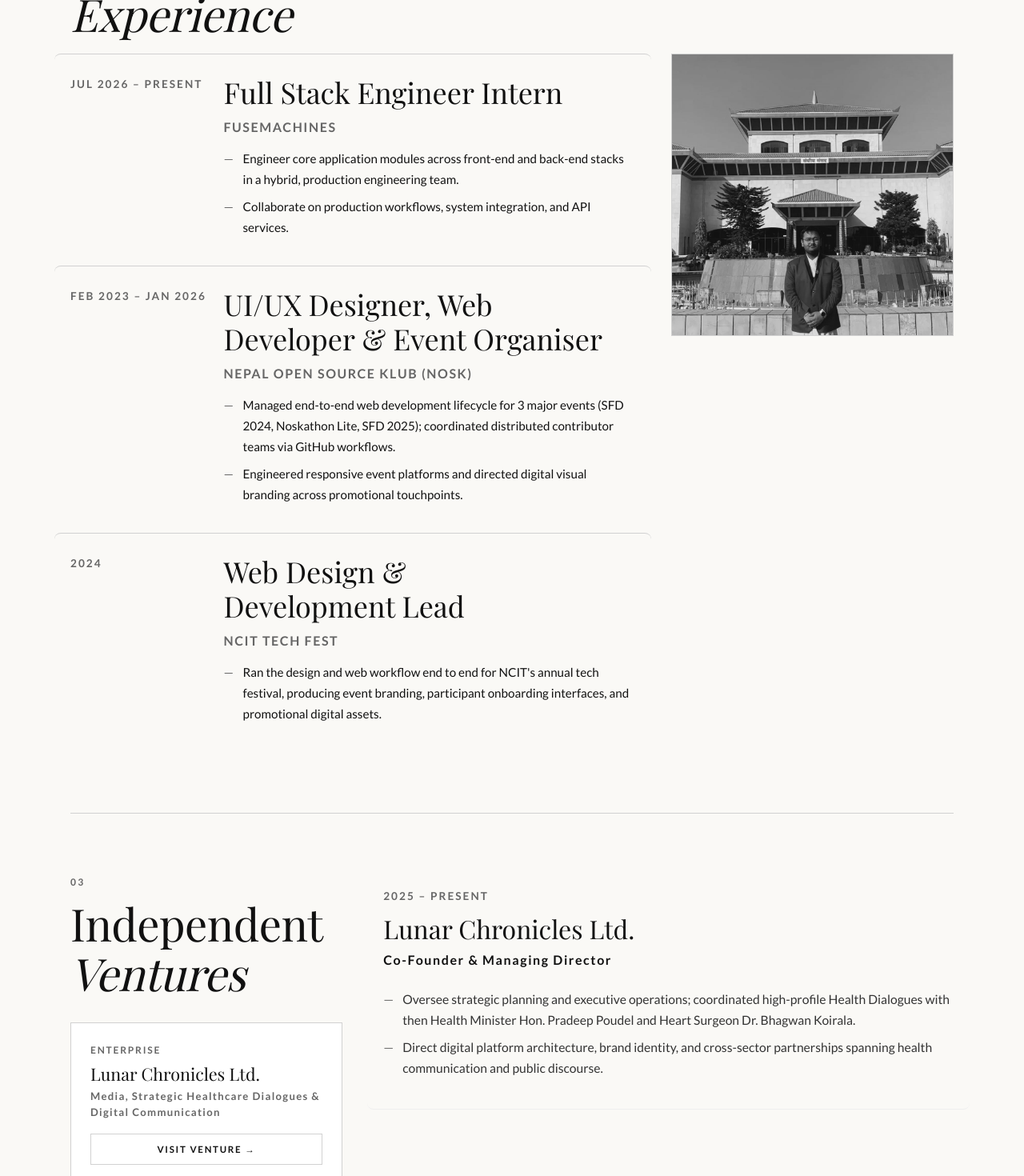
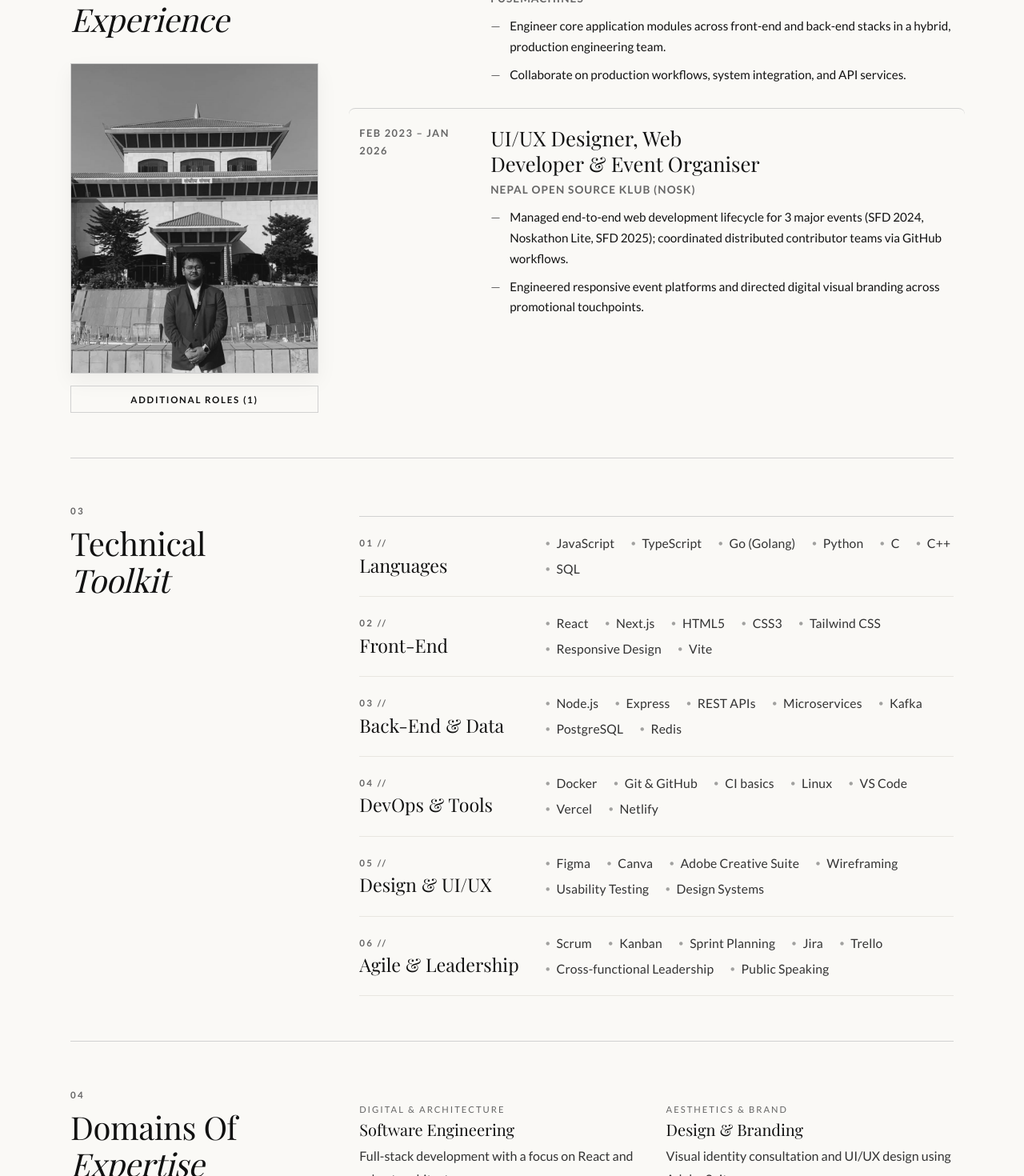
Before and after one commit to sujalbthapa/PortfolioWebsite, a React (Vite) app: page /details in a window 1280 px wide. Shown: the part 880-2350 px from the top of the page at 80% size. Built offline with nearby package versions, Linux system fonts and the light colour scheme; a web font is replaced by a local one.

Commit message:
Refine section order: NOSK on top, NCIT Tech Fest below, Ventures to Section 06; harmonize layout grid and component spacing

```diff
--- a/src/components/layout/Navbar.tsx
+++ b/src/components/layout/Navbar.tsx
@@ -16,10 +16,10 @@ const Navbar: React.FC<NavbarProps> = ({ activeSection, onScroll }) => {
   const links: { id: SectionId; label: string }[] = [
     { id: 'profile', label: 'Profile' },
     { id: 'leadership', label: 'Experience' },
-    { id: 'ventures', label: 'Ventures' },
     { id: 'skills', label: 'Toolkit' },
     { id: 'expertise', label: 'Expertise' },
     { id: 'research', label: 'Research' },
+    { id: 'ventures', label: 'Ventures' },
     { id: 'mun', label: 'Diplomacy' },
     { id: 'rotaract', label: 'Rotaract' },
     { id: 'civic', label: 'Civic' },
--- a/src/data/content.ts
+++ b/src/data/content.ts
@@ -26,14 +26,6 @@ export const professionalExperienceData: ExperienceItem[] = [
     desc: [
       "Managed end-to-end web development lifecycle for 3 major events (SFD 2024, Noskathon Lite, SFD 2025); coordinated distributed contributor teams via GitHub workflows.",
       "Engineered responsive event platforms and directed digital visual branding across promotional touchpoints."
-    ]
-  },
-  {
-    role: "Web Design & Development Lead",
-    company: "NCIT Tech Fest",
-    date: "2024",
-    desc: [
-      "Ran the design and web workflow end to end for NCIT's annual tech festival, producing event branding, participant onboarding interfaces, and promotional digital assets."
     ]
   }
 ];
@@ -81,7 +73,16 @@ export const diplomacyLeadershipData: ExperienceItem[] = [
   }
 ];
 
-export const secondaryLeadershipData: ExperienceItem[] = [];
+export const secondaryLeadershipData: ExperienceItem[] = [
+  {
+    role: "Web Design & Development Lead",
+    company: "NCIT Tech Fest",
+    date: "2024",
+    desc: [
+      "Ran the design and web workflow end to end for NCIT's annual tech festival, producing event branding, participant onboarding interfaces, and promotional digital assets."
+    ]
+  }
+];
 
 export const academicData: ExperienceItem[] = [
   {
--- a/src/pages/Details.tsx
+++ b/src/pages/Details.tsx
@@ -10,6 +10,7 @@ import { useScrollSpy } from '../hooks/useScrollSpy';
 import {
   profileData,
   professionalExperienceData,
+  secondaryLeadershipData,
   venturesData,
   diplomacyLeadershipData,
   rotaractData,
@@ -33,10 +34,10 @@ import photoLandscape from '../assets/Sujal Photo/View_Landscape.jpg';
 const sectionIds: SectionId[] = [
   'profile',
   'leadership',
-  'ventures',
   'skills',
   'expertise',
   'research',
+  'ventures',
   'mun',
   'rotaract',
   'civic',
@@ -46,6 +47,7 @@ const sectionIds: SectionId[] = [
 const Details = () => {
   useScrollReveal();
   const activeSection = useScrollSpy(sectionIds, 'profile');
+  const [showMoreLeadership, setShowMoreLeadership] = useState(false);
   const [allExpertiseExpanded, setAllExpertiseExpanded] = useState(false);
   const [allMunExpanded, setAllMunExpanded] = useState(false);
   const [allCivicExpanded, setAllCivicExpanded] = useState(false);
@@ -56,6 +58,7 @@ const Details = () => {
     const handleBeforeMatch = (e: Event) => {
       const target = e.target as HTMLElement | null;
       if (!target) return;
+      if (target.closest('#leadership')) setShowMoreLeadership(true);
       if (target.closest('#expertise')) setAllExpertiseExpanded(true);
       if (target.closest('#mun')) setAllMunExpanded(true);
       if (target.closest('#civic')) setAllCivicExpanded(true);
@@ -127,75 +130,39 @@ const Details = () => {
           </div>
         </Section>
 
-        <section id="leadership" className="section reveal">
-          <div className="section-header">
-            <div>
-              <div className="section-number">02</div>
-              <h3 className="section-title">Professional<br /><em>Experience</em></h3>
-            </div>
-          </div>
-
-          <div className="leadership-layout">
-            <div>
-              <ExperienceList items={professionalExperienceData} />
-            </div>
-            <div style={{ display: 'flex', flexDirection: 'column', gap: '1.25rem' }}>
-              <div>
-                <img
-                  src={photoParliament}
-                  alt="Sujal - Engineering & Leadership"
-                  style={{ width: '100%', height: 'auto', border: '1px solid #d1d1d1' }} />
-              </div>
-            </div>
-          </div>
-        </section>
-
         <Section
-          id="ventures"
-          number="03"
-          title={<>Independent<br /><em>Ventures</em></>}
+          id="leadership"
+          number="02"
+          title={<>Professional<br /><em>Experience</em></>}
           sideContent={
             <div className="side-image-small">
-              <div style={{ border: '1px solid #d1d1d1', padding: '1.5rem', background: '#fff', boxSizing: 'border-box' }}>
-                <div className="item-meta" style={{ marginBottom: '0.4rem', fontSize: '0.75rem' }}>Enterprise</div>
-                <h5 style={{ fontFamily: 'var(--font-serif)', fontSize: '1.35rem', marginBottom: '0.35rem', lineHeight: '1.2' }}>Lunar Chronicles Ltd.</h5>
-                <p className="item-subtitle" style={{ fontSize: '0.82rem', marginBottom: '1rem', textTransform: 'none', lineHeight: '1.5' }}>
-                  Media, Strategic Healthcare Dialogues & Digital Communication
-                </p>
-                <a
-                  href="https://lunarchronicles.com.np"
-                  target="_blank"
-                  rel="noopener noreferrer"
+              <img
+                src={photoParliament}
+                alt="Sujal - Engineering & Leadership"
+                style={{ width: '100%', height: 'auto', aspectRatio: '4/5', objectFit: 'cover', border: '1px solid #d1d1d1' }} />
+              <div style={{ marginTop: '1rem', textAlign: 'center' }}>
+                <button
                   className="btn-primary"
-                  style={{ padding: '0.55rem 1rem', width: '100%', textAlign: 'center', display: 'inline-block', boxSizing: 'border-box', fontSize: '0.72rem' }}
+                  onClick={() => setShowMoreLeadership(!showMoreLeadership)}
+                  style={{ width: '100%', padding: '0.6rem 1.25rem', fontSize: '0.72rem' }}
                 >
-                  Visit Venture &rarr;
-                </a>
+                  {showMoreLeadership ? 'Show Less' : 'Additional Roles (1)'}
+                </button>
               </div>
             </div>
           }
         >
-          <div style={{ display: 'flex', flexDirection: 'column', gap: '1.5rem' }}>
-            <article className="article-card" style={{ borderBottom: '1px solid #eee', paddingBottom: '1.75rem' }}>
-              <div className="item-meta" style={{ marginBottom: '0.6rem' }}>{venturesData[0].date}</div>
-              <h4 className="article-title" style={{ fontSize: '2rem', marginBottom: '0.35rem', lineHeight: '1.2' }}>
-                {venturesData[0].company}
-              </h4>
-              <p className="item-subtitle" style={{ fontSize: '1rem', marginBottom: '1rem', textTransform: 'none', color: 'var(--text-ink)', fontWeight: 600 }}>
-                {venturesData[0].role}
-              </p>
-              <ul className="bullet-list" style={{ marginTop: '0.5rem' }}>
-                {venturesData[0].desc.map((d, dIdx) => (
-                  <li key={dIdx} className="body-text" style={{ fontSize: '0.98rem', lineHeight: '1.65' }}>{d}</li>
-                ))}
-              </ul>
-            </article>
+          <div>
+            <ExperienceList items={professionalExperienceData} />
+            <div hidden={!showMoreLeadership ? ('until-found' as unknown as boolean) : undefined} style={{ marginTop: '0.5rem' }}>
+              <ExperienceList items={secondaryLeadershipData} />
+            </div>
           </div>
         </Section>
 
         <Section
           id="skills"
-          number="04"
+          number="03"
           title={<>Technical<br /><em>Toolkit</em></>}
         >
           <SkillsMatrix categories={skillsData} />
@@ -203,7 +170,7 @@ const Details = () => {
 
         <Section
           id="expertise"
-          number="05"
+          number="04"
           title={<>Domains of<br /><em>Expertise</em></>}
           sideContent={
             <div className="side-image-small">
@@ -258,23 +225,23 @@ const Details = () => {
 
         <Section
           id="research"
-          number="06"
+          number="05"
           title={<>Research &<br /><em>Publications</em></>}
         >
           <article className="article-card" style={{ marginTop: '0.75rem' }}>
             <div className="article-category">IEEE Conference Paper</div>
-            <h4 className="article-title" style={{ fontSize: '1.75rem', marginBottom: '0.6rem', lineHeight: '1.3' }}>Retinal Fundus Disease Detection and Classification using ResNet-50</h4>
-            <p className="item-subtitle" style={{ marginBottom: '1rem' }}>IEEE ICISCT 2025 // DOI: 10.1109/ICISCT68600.2025.11441375</p>
+            <h4 className="article-title" style={{ fontSize: '1.5rem', marginBottom: '0.5rem', lineHeight: '1.3' }}>Retinal Fundus Disease Detection and Classification using ResNet-50</h4>
+            <p className="item-subtitle" style={{ marginBottom: '0.85rem' }}>IEEE ICISCT 2025 // DOI: 10.1109/ICISCT68600.2025.11441375</p>
             <p className="body-text" style={{ maxWidth: '800px' }}>
               A deep learning system utilizing the ResNet-50 architecture for multi-label retinal disease classification, aimed at early diagnostic support for ocular conditions. Published in the proceedings of the 2025 International Conference on Information Science and Communications Technologies.
             </p>
-            <div style={{ display: 'flex', gap: '1rem', marginTop: '1.75rem' }}>
+            <div style={{ display: 'flex', gap: '1rem', marginTop: '1.5rem' }}>
               <a
                 href="https://ieeexplore.ieee.org/document/11441375"
                 target="_blank"
                 rel="noopener noreferrer"
                 className="btn-primary"
-                style={{ padding: '0.8rem 1.8rem' }}
+                style={{ padding: '0.65rem 1.5rem', fontSize: '0.72rem' }}
               >
                 View on IEEE Xplore
               </a>
@@ -283,12 +250,55 @@ const Details = () => {
                 target="_blank"
                 rel="noopener noreferrer"
                 className="btn-primary"
-                style={{ padding: '0.8rem 1.8rem' }}
+                style={{ padding: '0.65rem 1.5rem', fontSize: '0.72rem' }}
               >
                 ResearchGate
               </a>
             </div>
           </article>
+        </Section>
+
+        <Section
+          id="ventures"
+          number="06"
+          title={<>Independent<br /><em>Ventures</em></>}
+          sideContent={
+            <div className="side-image-small">
+              <div style={{ border: '1px solid #d1d1d1', padding: '1.25rem', background: '#fff', boxSizing: 'border-box' }}>
+                <div className="item-meta" style={{ marginBottom: '0.4rem', fontSize: '0.72rem' }}>Enterprise</div>
+                <h5 style={{ fontFamily: 'var(--font-serif)', fontSize: '1.25rem', marginBottom: '0.35rem', lineHeight: '1.2' }}>Lunar Chronicles Ltd.</h5>
+                <p className="item-subtitle" style={{ fontSize: '0.8rem', marginBottom: '1rem', textTransform: 'none', lineHeight: '1.4' }}>
+                  Media, Strategic Healthcare Dialogues & Digital Communication
+                </p>
+                <a
+                  href="https://lunarchronicles.com.np"
+                  target="_blank"
+                  rel="noopener noreferrer"
+                  className="btn-primary"
+                  style={{ padding: '0.55rem 1rem', width: '100%', textAlign: 'center', display: 'inline-block', boxSizing: 'border-box', fontSize: '0.72rem' }}
+                >
+                  Visit Venture &rarr;
+                </a>
+              </div>
+            </div>
+          }
+        >
+          <div style={{ display: 'flex', flexDirection: 'column', gap: '1.25rem' }}>
+            <article className="article-card" style={{ borderBottom: '1px solid #eee', paddingBottom: '1.5rem' }}>
+              <div className="item-meta" style={{ marginBottom: '0.5rem' }}>{venturesData[0].date}</div>
+              <h4 className="article-title" style={{ fontSize: '1.75rem', marginBottom: '0.35rem', lineHeight: '1.2' }}>
+                {venturesData[0].company}
+              </h4>
+              <p className="item-subtitle" style={{ fontSize: '0.95rem', marginBottom: '0.85rem', textTransform: 'none', color: 'var(--text-ink)', fontWeight: 600 }}>
+                {venturesData[0].role}
+              </p>
+              <ul className="bullet-list" style={{ marginTop: '0.35rem' }}>
+                {venturesData[0].desc.map((d, dIdx) => (
+                  <li key={dIdx} className="body-text" style={{ fontSize: '0.95rem', lineHeight: '1.65' }}>{d}</li>
+                ))}
+              </ul>
+            </article>
+          </div>
         </Section>
 
         <Section
--- a/src/styles/global.css
+++ b/src/styles/global.css
@@ -11,8 +11,8 @@
   --font-sans: 'Lato', sans-serif;
 
   --content-max-width: 1200px;
-  --section-padding: clamp(3rem, 6vw, 4.75rem);
-  --grid-gap: clamp(1.75rem, 3.5vw, 3rem);
+  --section-padding: clamp(2.25rem, 4.5vw, 3.5rem);
+  --grid-gap: clamp(1.5rem, 3vw, 2.75rem);
 }
 
 * {
@@ -427,25 +427,24 @@ a:hover {
 }
 
 .mun-section-tight {
-  padding-top: clamp(2rem, 5vw, 4rem);
-  padding-bottom: clamp(2rem, 5vw, 4rem);
+  /* Aligned with standard section padding */
 }
 
 .section-number {
   font-family: var(--font-sans);
-  font-size: 0.75rem;
+  font-size: 0.72rem;
   font-weight: 700;
   color: var(--text-gray);
   letter-spacing: 0.2em;
-  margin-bottom: 0.6rem;
+  margin-bottom: 0.45rem;
 }
 
 .section-title {
-  font-size: clamp(2.5rem, 8vw, 3.5rem);
+  font-size: clamp(1.9rem, 3.5vw, 2.5rem);
   letter-spacing: -0.01em;
   text-transform: capitalize;
-  line-height: 1.1;
-  margin-bottom: 1.25rem;
+  line-height: 1.15;
+  margin-bottom: 0.85rem;
 }
 
 /* Hero Section */
@@ -606,8 +605,15 @@ a:hover {
 
 @media (min-width: 800px) {
   .editorial-grid {
-    grid-template-columns: auto 1fr;
-    gap: clamp(2rem, 4vw, 4rem);
+    grid-template-columns: 280px 1fr;
+    gap: clamp(2rem, 3.5vw, 3.5rem);
+  }
+}
+
+@media (min-width: 1100px) {
+  .editorial-grid {
+    grid-template-columns: 310px 1fr;
+    gap: clamp(2.5rem, 4vw, 4rem);
   }
 }
 
@@ -627,13 +633,13 @@ a:hover {
 .editorial-grid-2 {
   display: grid;
   grid-template-columns: 1fr;
-  gap: 2rem;
+  gap: 1.25rem;
 }
 
 @media (min-width: 768px) {
   .editorial-grid-2 {
     grid-template-columns: 1fr 1fr;
-    gap: 2.5rem;
+    gap: 1.5rem;
   }
 }
 
@@ -691,25 +697,26 @@ a:hover {
 
 .editorial-list-item {
   border-top: var(--border-hairline);
-  padding: 1.6rem 1.25rem;
-  margin: 0 -1.25rem;
+  padding: 1.25rem 0.85rem;
+  margin: 0 -0.85rem;
   display: grid;
   grid-template-columns: 1fr;
-  gap: 1.25rem;
+  gap: 1rem;
   transition: all 0.4s cubic-bezier(0.4, 0, 0.2, 1);
   border-radius: 8px;
 }
 
 @media (min-width: 768px) {
   .editorial-list-item {
-    grid-template-columns: 1fr 3fr;
+    grid-template-columns: 140px 1fr;
+    gap: 1.5rem;
   }
 }
 
 .editorial-list-item:hover {
   background-color: rgba(0, 0, 0, 0.02);
-  transform: translateX(10px);
-  box-shadow: -5px 10px 30px rgba(0, 0, 0, 0.05);
+  transform: translateX(8px);
+  box-shadow: -5px 10px 30px rgba(0, 0, 0, 0.04);
 }
 
 .editorial-list-item:hover .item-title {
@@ -718,31 +725,31 @@ a:hover {
 
 .editorial-list-item:hover .item-meta {
   color: var(--text-ink);
-  transform: translateX(-5px);
+  transform: translateX(-4px);
 }
 
 .item-meta {
   font-family: var(--font-sans);
-  font-size: 0.85rem;
+  font-size: 0.8rem;
   font-weight: 700;
-  letter-spacing: 0.15em;
+  letter-spacing: 0.12em;
   color: var(--text-gray);
   text-transform: uppercase;
   transition: all 0.3s ease;
 }
 
 .item-title {
-  font-size: clamp(1.5rem, 5vw, 2.25rem);
-  margin-bottom: 0.5rem;
-  line-height: 1.2;
+  font-size: clamp(1.25rem, 2.2vw, 1.6rem);
+  margin-bottom: 0.35rem;
+  line-height: 1.25;
 }
 
 .item-subtitle {
   font-family: var(--font-sans);
-  font-size: 1rem;
+  font-size: 0.85rem;
   text-transform: uppercase;
-  letter-spacing: 0.1em;
-  margin-bottom: 0.85rem;
+  letter-spacing: 0.08em;
+  margin-bottom: 0.65rem;
   color: var(--text-gray);
   font-weight: 700;
 }
@@ -769,8 +776,8 @@ a:hover {
 .article-card {
   display: flex;
   flex-direction: column;
-  padding: 1rem 1.25rem;
-  margin: 0 -1.25rem;
+  padding: 0.85rem 1rem;
+  margin: 0 -1rem;
   border-radius: 8px;
   transition: all 0.4s cubic-bezier(0.4, 0, 0.2, 1);
   background-color: transparent;
@@ -778,8 +785,8 @@ a:hover {
 
 .article-card:hover {
   background-color: rgba(0, 0, 0, 0.02);
-  transform: translateY(-3px);
-  box-shadow: 0 10px 25px rgba(0, 0, 0, 0.04);
+  transform: translateY(-2px);
+  box-shadow: 0 8px 20px rgba(0, 0, 0, 0.03);
 }
 
 .article-category {
@@ -788,12 +795,13 @@ a:hover {
   letter-spacing: 2px;
   text-transform: uppercase;
   color: var(--text-gray);
-  margin: 0.4rem 0 0.25rem 0;
+  margin: 0.25rem 0 0.2rem 0;
 }
 
 .article-title {
-  font-size: 1.75rem;
-  margin-bottom: 0.6rem;
+  font-size: 1.35rem;
+  margin-bottom: 0.35rem;
+  line-height: 1.25;
 }
 
 /* CV Collection */
@@ -983,8 +991,17 @@ a:hover {
 }
 
 .side-image-small {
-  width: fit-content;
-  max-width: 340px;
+  width: 100%;
+  max-width: 310px;
+}
+
+.side-image-small img {
+  width: 100%;
+  aspect-ratio: 4/5;
+  object-fit: cover;
+  border: 1px solid #d1d1d1;
+  box-shadow: 0 10px 25px rgba(0, 0, 0, 0.05);
+  transition: all 0.6s cubic-bezier(0.4, 0, 0.2, 1);
 }
 
 .home-header {
```
